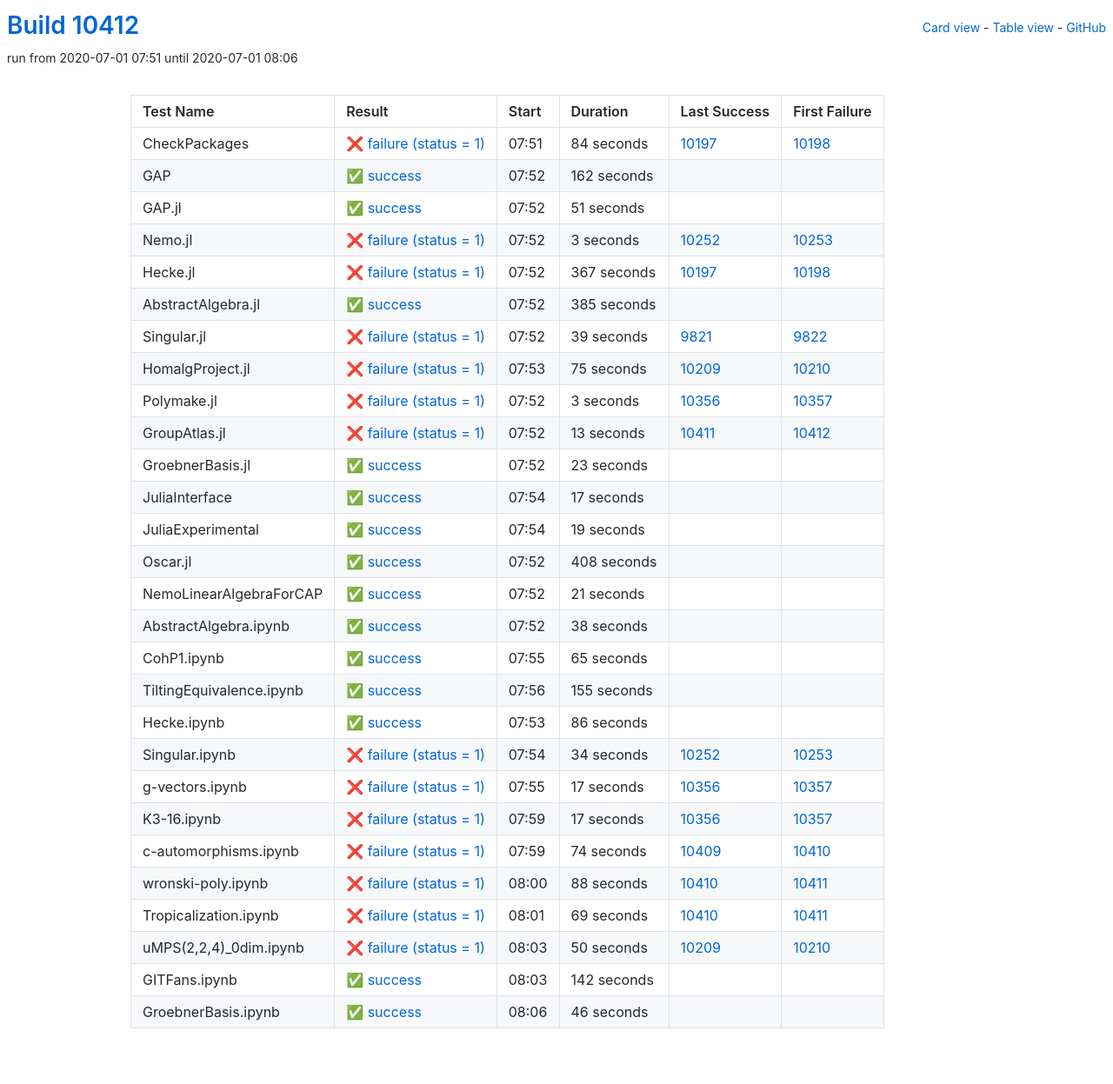
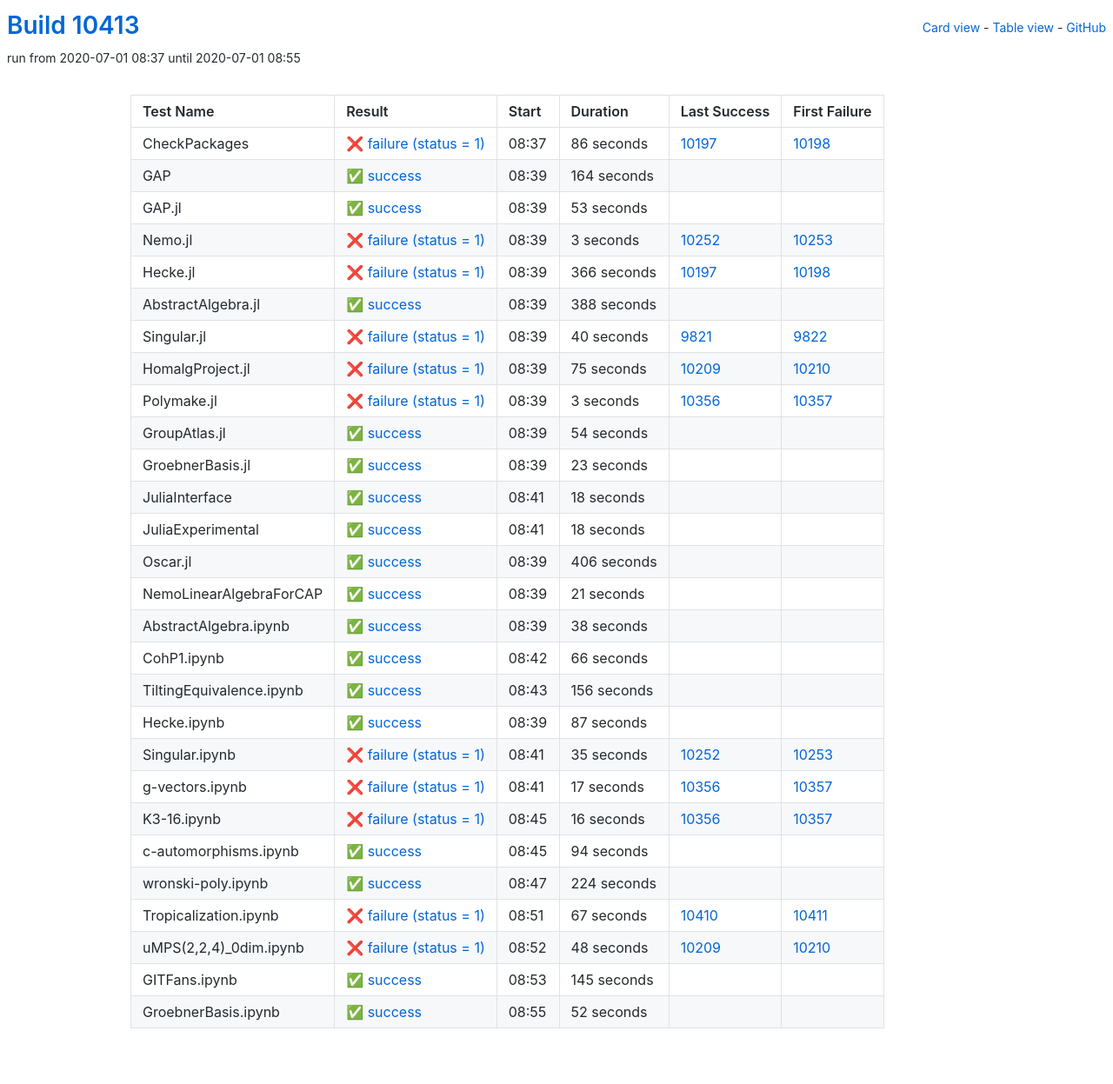
Before and after one commit to oscar-system/oscar-ci-status, a Jekyll site: the page built from table.html, in a window 1280 px wide. Shown: the whole page at 87% size. Built offline with Jekyll 4.4.1, drawn with Linux system fonts in a browser that asks for light colours.

Commit message:
Build #10413

```diff
--- a/_data/ci.yml
+++ b/_data/ci.yml
@@ -1,6 +1,6 @@
 ---
-build: 10412
-build_url: https://oscarci.mathematik.uni-kl.de/job/oscar/10412/
+build: 10413
+build_url: https://oscarci.mathematik.uni-kl.de/job/oscar/10413/
 job: oscar
 organization: oscar-system
 repo: oscar-ci-status
@@ -8,44 +8,44 @@
 tests:
 - name: CheckPackages
   id: checkpackages
-  log: https://oscarci.mathematik.uni-kl.de/job/oscar/10412/artifact/logs/build-10412/CheckPackages.log
-  start: 2020-07-01 07:51
+  log: https://oscarci.mathematik.uni-kl.de/job/oscar/10413/artifact/logs/build-10413/CheckPackages.log
+  start: 2020-07-01 08:37
   success: false
   exitcode: 1
   status: failure
-  duration: 84
+  duration: 86
   last_success: 10197
   last_success_url: https://oscarci.mathematik.uni-kl.de/job/oscar/10197/
   first_failure: 10198
   first_failure_url: https://oscarci.mathematik.uni-kl.de/job/oscar/10198/
 - name: GAP
   id: gap
-  log: https://oscarci.mathematik.uni-kl.de/job/oscar/10412/artifact/logs/build-10412/GAP.log
-  start: 2020-07-01 07:52
+  log: https://oscarci.mathematik.uni-kl.de/job/oscar/10413/artifact/logs/build-10413/GAP.log
+  start: 2020-07-01 08:39
   success: true
   exitcode: 0
   status: success
-  duration: 162
+  duration: 164
   last_success: false
   last_success_url:
   first_failure: false
   first_failure_url:
 - name: GAP.jl
   id: gap-jl
-  log: https://oscarci.mathematik.uni-kl.de/job/oscar/10412/artifact/logs/build-10412/GAP.jl.log
-  start: 2020-07-01 07:52
+  log: https://oscarci.mathematik.uni-kl.de/job/oscar/10413/artifact/logs/build-10413/GAP.jl.log
+  start: 2020-07-01 08:39
   success: true
   exitcode: 0
   status: success
-  duration: 51
+  duration: 53
   last_success: false
   last_success_url:
   first_failure: false
   first_failure_url:
 - name: Nemo.jl
   id: nemo-jl
-  log: https://oscarci.mathematik.uni-kl.de/job/oscar/10412/artifact/logs/build-10412/Nemo.jl.log
-  start: 2020-07-01 07:52
+  log: https://oscarci.mathematik.uni-kl.de/job/oscar/10413/artifact/logs/build-10413/Nemo.jl.log
+  start: 2020-07-01 08:39
   success: false
   exitcode: 1
   status: failure
@@ -56,44 +56,44 @@
   first_failure_url: https://oscarci.mathematik.uni-kl.de/job/oscar/10253/
 - name: Hecke.jl
   id: hecke-jl
-  log: https://oscarci.mathematik.uni-kl.de/job/oscar/10412/artifact/logs/build-10412/Hecke.jl.log
-  start: 2020-07-01 07:52
+  log: https://oscarci.mathematik.uni-kl.de/job/oscar/10413/artifact/logs/build-10413/Hecke.jl.log
+  start: 2020-07-01 08:39
   success: false
   exitcode: 1
   status: failure
-  duration: 367
+  duration: 366
   last_success: 10197
   last_success_url: https://oscarci.mathematik.uni-kl.de/job/oscar/10197/
   first_failure: 10198
   first_failure_url: https://oscarci.mathematik.uni-kl.de/job/oscar/10198/
 - name: AbstractAlgebra.jl
   id: abstractalgebra-jl
-  log: https://oscarci.mathematik.uni-kl.de/job/oscar/10412/artifact/logs/build-10412/AbstractAlgebra.jl.log
-  start: 2020-07-01 07:52
+  log: https://oscarci.mathematik.uni-kl.de/job/oscar/10413/artifact/logs/build-10413/AbstractAlgebra.jl.log
+  start: 2020-07-01 08:39
   success: true
   exitcode: 0
   status: success
-  duration: 385
+  duration: 388
   last_success: false
   last_success_url:
   first_failure: false
   first_failure_url:
 - name: Singular.jl
   id: singular-jl
-  log: https://oscarci.mathematik.uni-kl.de/job/oscar/10412/artifact/logs/build-10412/Singular.jl.log
-  start: 2020-07-01 07:52
+  log: https://oscarci.mathematik.uni-kl.de/job/oscar/10413/artifact/logs/build-10413/Singular.jl.log
+  start: 2020-07-01 08:39
   success: false
   exitcode: 1
   status: failure
-  duration: 39
+  duration: 40
   last_success: 9821
   last_success_url: https://oscarci.mathematik.uni-kl.de/job/oscar/9821/
   first_failure: 9822
   first_failure_url: https://oscarci.mathematik.uni-kl.de/job/oscar/9822/
 - name: HomalgProject.jl
   id: homalgproject-jl
-  log: https://oscarci.mathematik.uni-kl.de/job/oscar/10412/artifact/logs/build-10412/HomalgProject.jl.log
-  start: 2020-07-01 07:53
+  log: https://oscarci.mathematik.uni-kl.de/job/oscar/10413/artifact/logs/build-10413/HomalgProject.jl.log
+  start: 2020-07-01 08:39
   success: false
   exitcode: 1
   status: failure
@@ -104,8 +104,8 @@
   first_failure_url: https://oscarci.mathematik.uni-kl.de/job/oscar/10210/
 - name: Polymake.jl
   id: polymake-jl
-  log: https://oscarci.mathematik.uni-kl.de/job/oscar/10412/artifact/logs/build-10412/Polymake.jl.log
-  start: 2020-07-01 07:52
+  log: https://oscarci.mathematik.uni-kl.de/job/oscar/10413/artifact/logs/build-10413/Polymake.jl.log
+  start: 2020-07-01 08:39
   success: false
   exitcode: 1
   status: failure
@@ -116,20 +116,20 @@
   first_failure_url: https://oscarci.mathematik.uni-kl.de/job/oscar/10357/
 - name: GroupAtlas.jl
   id: groupatlas-jl
-  log: https://oscarci.mathematik.uni-kl.de/job/oscar/10412/artifact/logs/build-10412/GroupAtlas.jl.log
-  start: 2020-07-01 07:52
-  success: false
-  exitcode: 1
-  status: failure
-  duration: 13
-  last_success: 10411
-  last_success_url: https://oscarci.mathematik.uni-kl.de/job/oscar/10411/
-  first_failure: 10412
-  first_failure_url: https://oscarci.mathematik.uni-kl.de/job/oscar/10412/
+  log: https://oscarci.mathematik.uni-kl.de/job/oscar/10413/artifact/logs/build-10413/GroupAtlas.jl.log
+  start: 2020-07-01 08:39
+  success: true
+  exitcode: 0
+  status: success
+  duration: 54
+  last_success: false
+  last_success_url:
+  first_failure: false
+  first_failure_url:
 - name: GroebnerBasis.jl
   id: groebnerbasis-jl
-  log: https://oscarci.mathematik.uni-kl.de/job/oscar/10412/artifact/logs/build-10412/GroebnerBasis.jl.log
-  start: 2020-07-01 07:52
+  log: https://oscarci.mathematik.uni-kl.de/job/oscar/10413/artifact/logs/build-10413/GroebnerBasis.jl.log
+  start: 2020-07-01 08:39
   success: true
   exitcode: 0
   status: success
@@ -140,44 +140,44 @@
   first_failure_url:
 - name: JuliaInterface
   id: juliainterface
-  log: https://oscarci.mathematik.uni-kl.de/job/oscar/10412/artifact/logs/build-10412/JuliaInterface.log
-  start: 2020-07-01 07:54
+  log: https://oscarci.mathematik.uni-kl.de/job/oscar/10413/artifact/logs/build-10413/JuliaInterface.log
+  start: 2020-07-01 08:41
   success: true
   exitcode: 0
   status: success
-  duration: 17
+  duration: 18
   last_success: false
   last_success_url:
   first_failure: false
   first_failure_url:
 - name: JuliaExperimental
   id: juliaexperimental
-  log: https://oscarci.mathematik.uni-kl.de/job/oscar/10412/artifact/logs/build-10412/JuliaExperimental.log
-  start: 2020-07-01 07:54
+  log: https://oscarci.mathematik.uni-kl.de/job/oscar/10413/artifact/logs/build-10413/JuliaExperimental.log
+  start: 2020-07-01 08:41
   success: true
   exitcode: 0
   status: success
-  duration: 19
+  duration: 18
   last_success: false
   last_success_url:
   first_failure: false
   first_failure_url:
 - name: Oscar.jl
   id: oscar-jl
-  log: https://oscarci.mathematik.uni-kl.de/job/oscar/10412/artifact/logs/build-10412/Oscar.jl.log
-  start: 2020-07-01 07:52
+  log: https://oscarci.mathematik.uni-kl.de/job/oscar/10413/artifact/logs/build-10413/Oscar.jl.log
+  start: 2020-07-01 08:39
   success: true
   exitcode: 0
   status: success
-  duration: 408
+  duration: 406
   last_success: false
   last_success_url:
   first_failure: false
   first_failure_url:
 - name: NemoLinearAlgebraForCAP
   id: nemolinearalgebraforcap
-  log: https://oscarci.mathematik.uni-kl.de/job/oscar/10412/artifact/logs/build-10412/NemoLinearAlgebraForCAP.log
-  start: 2020-07-01 07:52
+  log: https://oscarci.mathematik.uni-kl.de/job/oscar/10413/artifact/logs/build-10413/NemoLinearAlgebraForCAP.log
+  start: 2020-07-01 08:39
   success: true
   exitcode: 0
   status: success
@@ -188,8 +188,8 @@
   first_failure_url:
 - name: AbstractAlgebra.ipynb
   id: abstractalgebra-ipynb
-  log: https://oscarci.mathematik.uni-kl.de/job/oscar/10412/artifact/logs/build-10412/AbstractAlgebra.ipynb.log
-  start: 2020-07-01 07:52
+  log: https://oscarci.mathematik.uni-kl.de/job/oscar/10413/artifact/logs/build-10413/AbstractAlgebra.ipynb.log
+  start: 2020-07-01 08:39
   success: true
   exitcode: 0
   status: success
@@ -200,56 +200,56 @@
   first_failure_url:
 - name: CohP1.ipynb
   id: cohp1-ipynb
-  log: https://oscarci.mathematik.uni-kl.de/job/oscar/10412/artifact/logs/build-10412/CohP1.ipynb.log
-  start: 2020-07-01 07:55
+  log: https://oscarci.mathematik.uni-kl.de/job/oscar/10413/artifact/logs/build-10413/CohP1.ipynb.log
+  start: 2020-07-01 08:42
   success: true
   exitcode: 0
   status: success
-  duration: 65
+  duration: 66
   last_success: false
   last_success_url:
   first_failure: false
   first_failure_url:
 - name: TiltingEquivalence.ipynb
   id: tiltingequivalence-ipynb
-  log: https://oscarci.mathematik.uni-kl.de/job/oscar/10412/artifact/logs/build-10412/TiltingEquivalence.ipynb.log
-  start: 2020-07-01 07:56
+  log: https://oscarci.mathematik.uni-kl.de/job/oscar/10413/artifact/logs/build-10413/TiltingEquivalence.ipynb.log
+  start: 2020-07-01 08:43
   success: true
   exitcode: 0
   status: success
-  duration: 155
+  duration: 156
   last_success: false
   last_success_url:
   first_failure: false
   first_failure_url:
 - name: Hecke.ipynb
   id: hecke-ipynb
-  log: https://oscarci.mathematik.uni-kl.de/job/oscar/10412/artifact/logs/build-10412/Hecke.ipynb.log
-  start: 2020-07-01 07:53
+  log: https://oscarci.mathematik.uni-kl.de/job/oscar/10413/artifact/logs/build-10413/Hecke.ipynb.log
+  start: 2020-07-01 08:39
   success: true
   exitcode: 0
   status: success
-  duration: 86
+  duration: 87
   last_success: false
   last_success_url:
   first_failure: false
   first_failure_url:
 - name: Singular.ipynb
   id: singular-ipynb
-  log: https://oscarci.mathematik.uni-kl.de/job/oscar/10412/artifact/logs/build-10412/Singular.ipynb.log
-  start: 2020-07-01 07:54
+  log: https://oscarci.mathematik.uni-kl.de/job/oscar/10413/artifact/logs/build-10413/Singular.ipynb.log
+  start: 2020-07-01 08:41
   success: false
   exitcode: 1
   status: failure
-  duration: 34
+  duration: 35
   last_success: 10252
   last_success_url: https://oscarci.mathematik.uni-kl.de/job/oscar/10252/
   first_failure: 10253
   first_failure_url: https://oscarci.mathematik.uni-kl.de/job/oscar/10253/
 - name: g-vectors.ipynb
   id: g-vectors-ipynb
-  log: https://oscarci.mathematik.uni-kl.de/job/oscar/10412/artifact/logs/build-10412/g-vectors.ipynb.log
-  start: 2020-07-01 07:55
+  log: https://oscarci.mathematik.uni-kl.de/job/oscar/10413/artifact/logs/build-10413/g-vectors.ipynb.log
+  start: 2020-07-01 08:41
   success: false
   exitcode: 1
   status: failure
@@ -260,84 +260,84 @@
   first_failure_url: https://oscarci.mathematik.uni-kl.de/job/oscar/10357/
 - name: K3-16.ipynb
   id: k3-16-ipynb
-  log: https://oscarci.mathematik.uni-kl.de/job/oscar/10412/artifact/logs/build-10412/K3-16.ipynb.log
-  start: 2020-07-01 07:59
+  log: https://oscarci.mathematik.uni-kl.de/job/oscar/10413/artifact/logs/build-10413/K3-16.ipynb.log
+  start: 2020-07-01 08:45
   success: false
   exitcode: 1
   status: failure
-  duration: 17
+  duration: 16
   last_success: 10356
   last_success_url: https://oscarci.mathematik.uni-kl.de/job/oscar/10356/
   first_failure: 10357
   first_failure_url: https://oscarci.mathematik.uni-kl.de/job/oscar/10357/
 - name: c-automorphisms.ipynb
   id: c-automorphisms-ipynb
-  log: https://oscarci.mathematik.uni-kl.de/job/oscar/10412/artifact/logs/build-10412/c-automorphisms.ipynb.log
-  start: 2020-07-01 07:59
+  log: https://oscarci.mathematik.uni-kl.de/job/oscar/10413/artifact/logs/build-10413/c-automorphisms.ipynb.log
+  start: 2020-07-01 08:45
+  success: true
+  exitcode: 0
+  status: success
+  duration: 94
+  last_success: false
+  last_success_url:
+  first_failure: false
+  first_failure_url:
+- name: wronski-poly.ipynb
+  id: wronski-poly-ipynb
+  log: https://oscarci.mathematik.uni-kl.de/job/oscar/10413/artifact/logs/build-10413/wronski-poly.ipynb.log
+  start: 2020-07-01 08:47
+  success: true
+  exitcode: 0
+  status: success
+  duration: 224
+  last_success: false
+  last_success_url:
+  first_failure: false
+  first_failure_url:
+- name: Tropicalization.ipynb
+  id: tropicalization-ipynb
+  log: https://oscarci.mathematik.uni-kl.de/job/oscar/10413/artifact/logs/build-10413/Tropicalization.ipynb.log
+  start: 2020-07-01 08:51
   success: false
   exitcode: 1
   status: failure
-  duration: 74
-  last_success: 10409
-  last_success_url: https://oscarci.mathematik.uni-kl.de/job/oscar/10409/
-  first_failure: 10410
-  first_failure_url: https://oscarci.mathematik.uni-kl.de/job/oscar/10410/
-- name: wronski-poly.ipynb
-  id: wronski-poly-ipynb
-  log: https://oscarci.mathematik.uni-kl.de/job/oscar/10412/artifact/logs/build-10412/wronski-poly.ipynb.log
-  start: 2020-07-01 08:00
-  success: false
-  exitcode: 1
-  status: failure
-  duration: 88
-  last_success: 10410
-  last_success_url: https://oscarci.mathematik.uni-kl.de/job/oscar/10410/
-  first_failure: 10411
-  first_failure_url: https://oscarci.mathematik.uni-kl.de/job/oscar/10411/
-- name: Tropicalization.ipynb
-  id: tropicalization-ipynb
-  log: https://oscarci.mathematik.uni-kl.de/job/oscar/10412/artifact/logs/build-10412/Tropicalization.ipynb.log
-  start: 2020-07-01 08:01
-  success: false
-  exitcode: 1
-  status: failure
-  duration: 69
+  duration: 67
   last_success: 10410
   last_success_url: https://oscarci.mathematik.uni-kl.de/job/oscar/10410/
   first_failure: 10411
   first_failure_url: https://oscarci.mathematik.uni-kl.de/job/oscar/10411/
 - name: uMPS(2,2,4)_0dim.ipynb
   id: umps-2-2-4-0dim-ipynb
-  log: https://oscarci.mathematik.uni-kl.de/job/oscar/10412/artifact/logs/build-10412/uMPS-2-2-4-_0dim.ipynb.log
-  start: 2020-07-01 08:03
+  log: https://oscarci.mathematik.uni-kl.de/job/oscar/10413/artifact/logs/build-10413/uMPS-2-2-4-_0dim.ipynb.log
+  start: 2020-07-01 08:52
   success: false
   exitcode: 1
   status: failure
-  duration: 50
+  duration: 48
   last_success: 10209
   last_success_url: https://oscarci.mathematik.uni-kl.de/job/oscar/10209/
   first_failure: 10210
   first_failure_url: https://oscarci.mathematik.uni-kl.de/job/oscar/10210/
 - name: GITFans.ipynb
   id: gitfans-ipynb
-  log: https://oscarci.mathematik.uni-kl.de/job/oscar/10412/artifact/logs/build-10412/GITFans.ipynb.log
-  start: 2020-07-01 08:03
+  log: https://oscarci.mathematik.uni-kl.de/job/oscar/10413/artifact/logs/build-10413/GITFans.ipynb.log
+  start: 2020-07-01 08:53
   success: true
   exitcode: 0
   status: success
-  duration: 142
+  duration: 145
   last_success: false
   last_success_url:
   first_failure: false
   first_failure_url:
 - name: GroebnerBasis.ipynb
   id: groebnerbasis-ipynb
-  log: https://oscarci.mathematik.uni-kl.de/job/oscar/10412/artifact/logs/build-10412/GroebnerBasis.ipynb.log
-  start: 2020-07-01 08:06
+  log: https://oscarci.mathematik.uni-kl.de/job/oscar/10413/artifact/logs/build-10413/GroebnerBasis.ipynb.log
+  start: 2020-07-01 08:55
   success: true
   exitcode: 0
   status: success
-  duration: 46
+  duration: 52
   last_success: false
   last_success_url:
   first_failure: false
```
Also changed, not shown: README.md.
